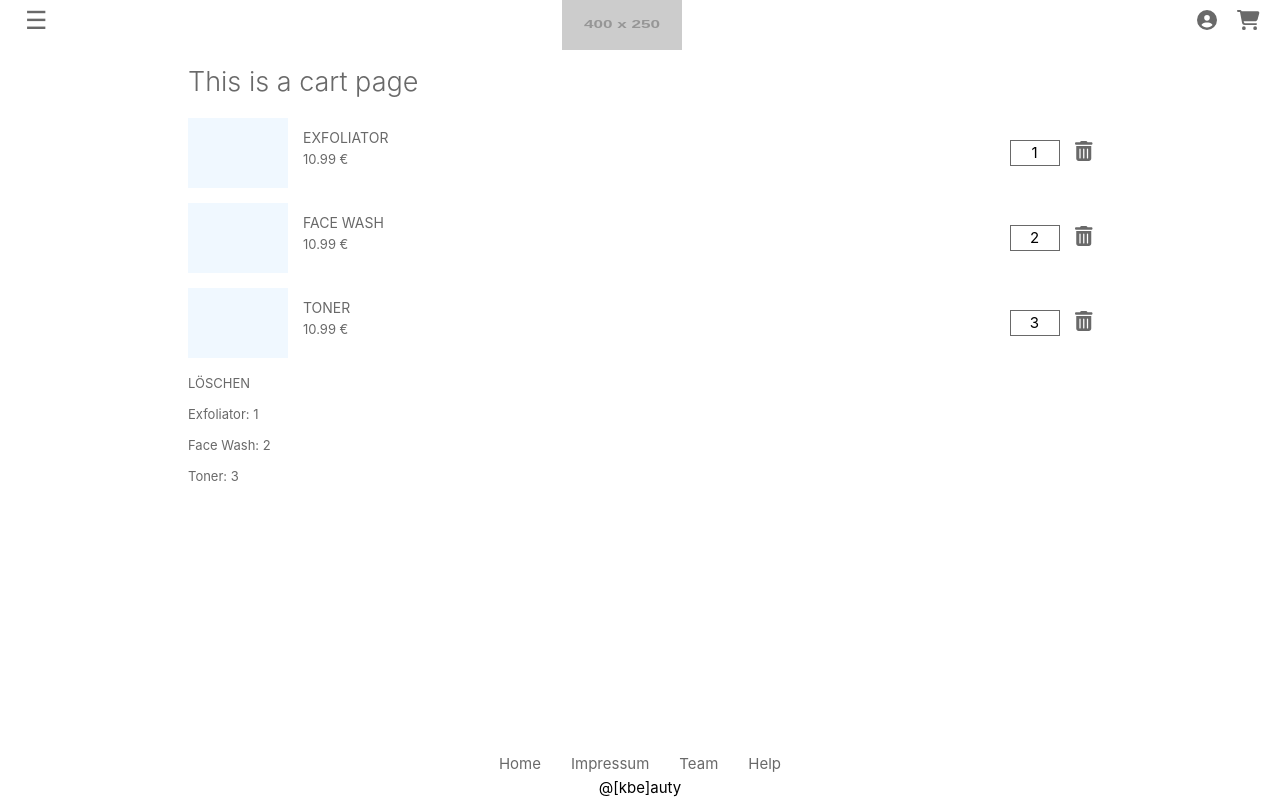
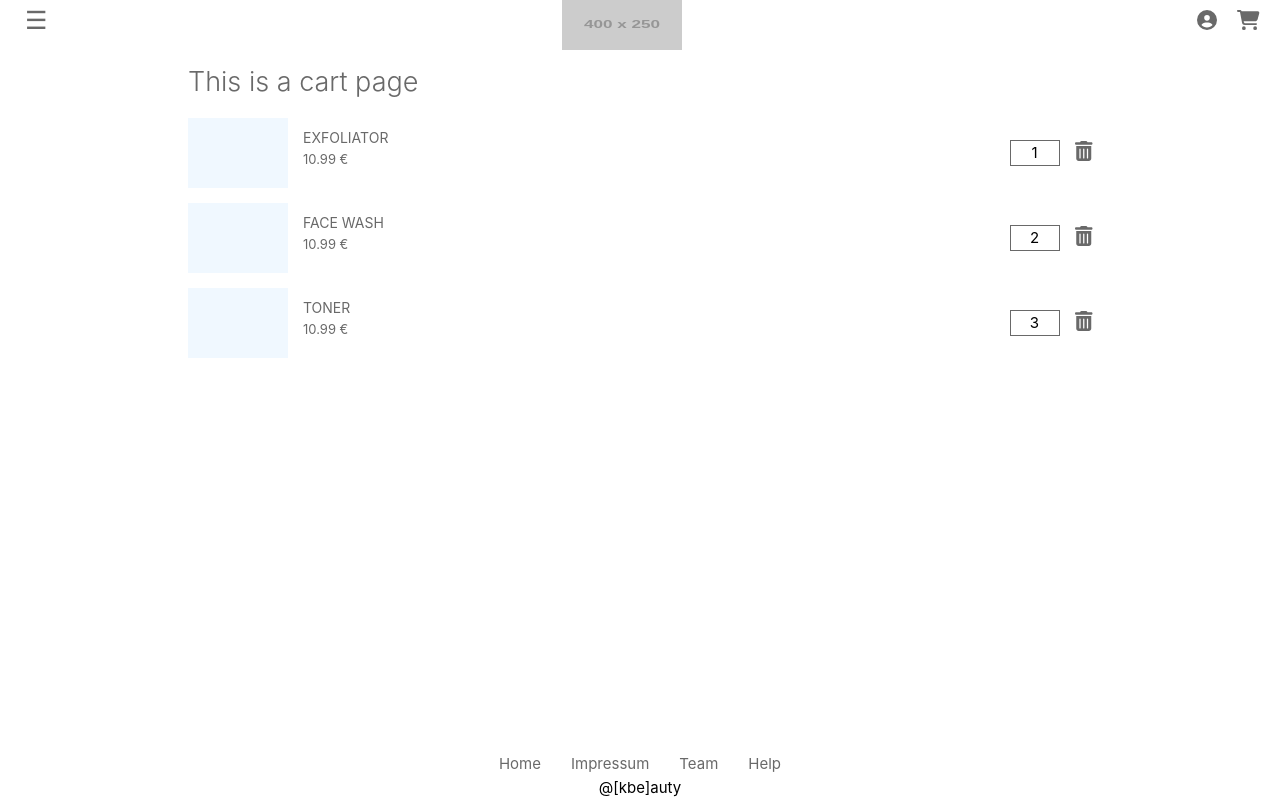
Before and after one commit to kbe-ws22/kbeauty, a Vue app: page /cart in a window 1280 px wide. Built offline with nearby package versions, Linux system fonts and the light colour scheme.

Commit message:
clean up

```diff
--- a/src/views/CartView.vue
+++ b/src/views/CartView.vue
@@ -78,10 +78,5 @@ export default {
     <div v-else>
       <h2>your cart is empty</h2>
     </div>
-    <!-- TODO löschen-->
-    <p> LÖSCHEN </p>
-    <div v-for="item in items">
-      <p>{{item.name}}: {{item.amount}}</p>
-    </div>
   </div>
 </template>
```
